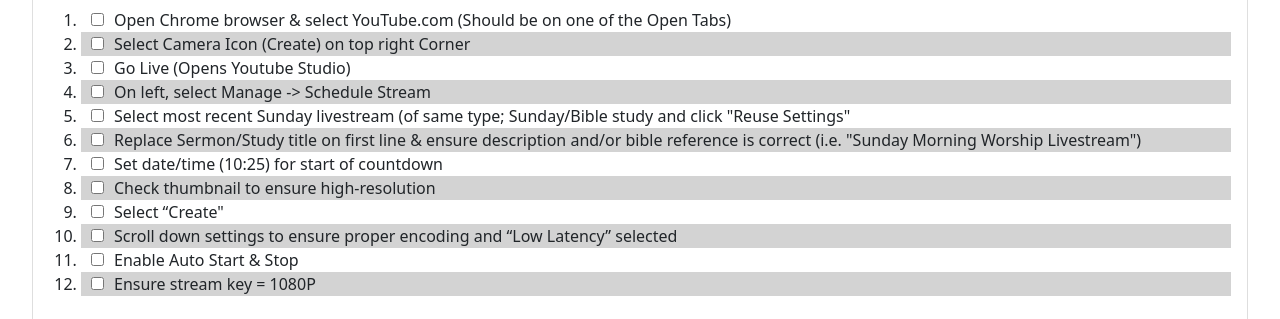
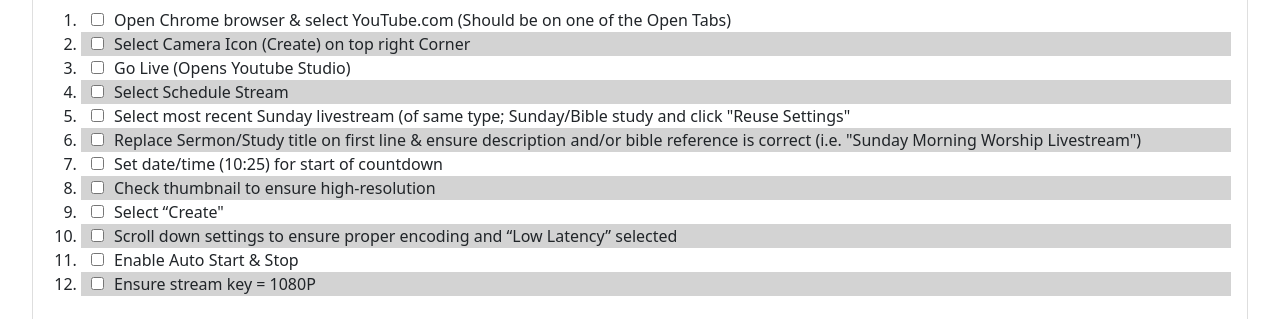
Before and after one commit to Greavesj57/media-guide, a plain HTML site: page index.html in a window 1280 px wide. Shown: the part 208-527 px from the top of the page. Drawn offline with Linux system fonts and the light colour scheme.

Commit message:
Update index.html

```diff
--- a/index.html
+++ b/index.html
@@ -52,7 +52,7 @@
                         <li><input type="checkbox" id="ss1">Open Chrome browser & select YouTube.com (Should be on one of the Open Tabs)</li>
                          <li><input type="checkbox" id="ss2">Select Camera Icon (Create) on top right Corner</li>
                         <li><input type="checkbox" id="ss3">Go Live (Opens Youtube Studio) </li>
-                        <li><input type="checkbox" id="ss4">On left, select Manage -> Schedule Stream </li>
+                        <li><input type="checkbox" id="ss4">Select Schedule Stream </li>
                         <li><input type="checkbox" id="ss5">Select most recent Sunday livestream (of same type; Sunday/Bible study and click "Reuse Settings"</li>
                         <li><input type="checkbox" id="ss6">Replace Sermon/Study title on first line & ensure description and/or bible reference is correct (i.e. "Sunday Morning Worship Livestream")</li>
                         <li><input type="checkbox" id="ss7">Set date/time (10:25) for start of countdown</li>
```
